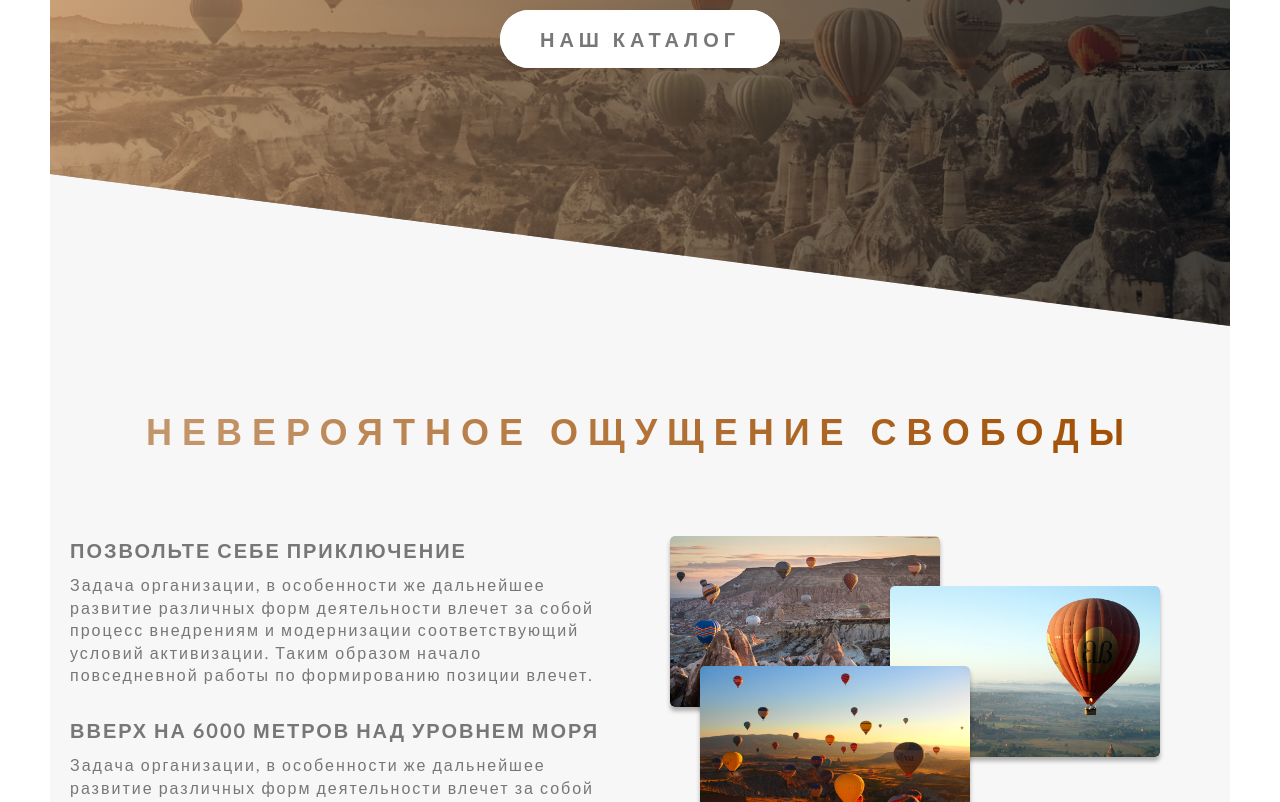
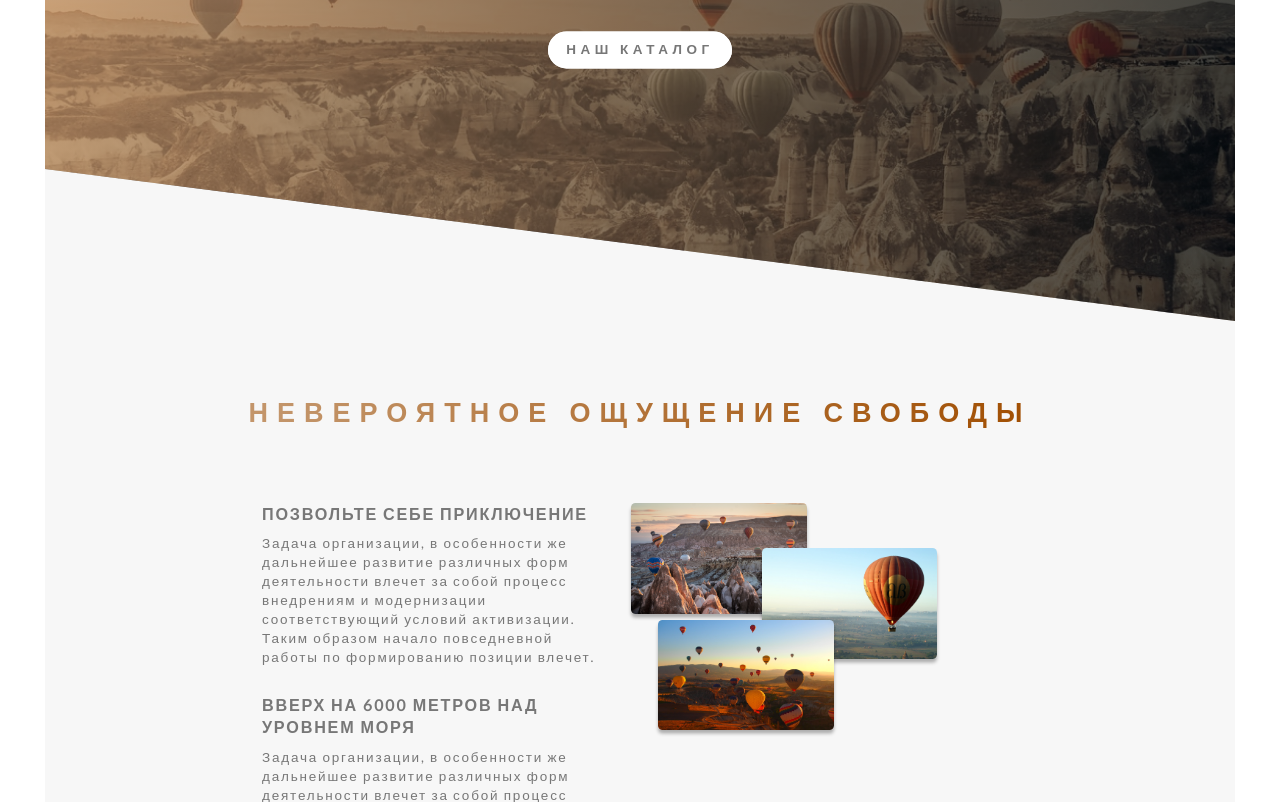
Before and after one commit to Vladyslav61/project-ballons, a plain HTML site: page index.html in a window 1280 px wide. Shown: the part 484-1286 px from the top of the page. Drawn offline with Linux system fonts and the light colour scheme; files whose address does not match are found by name.

Commit message:
Adaptive par 1

```diff
--- a/sass/abstracts/_mixins.sass
+++ b/sass/abstracts/_mixins.sass
@@ -25,7 +25,7 @@
     @media screen and ( max-width: 900px )
       @content
   @if $breakpoint == tab-land
-    @media screen and ( max-width: 1200px )
+    @media screen and ( max-width: 1290px )
       @content
   @if $breakpoint == big-screen
     @media screen and ( min-width: 1800px )
--- a/sass/abstracts/_variable.sass
+++ b/sass/abstracts/_variable.sass
@@ -15,3 +15,6 @@ $gutter-horizontal: 6rem
 $font-size-paragraph: 1.6rem
 $font-size-paragraph-h2: 3.6rem
 $font-size-paragraph-h3: 2rem
+
+// @include respond(tab-land)
+//   $gutter-horizontal: 2rem
--- a/sass/base/_typography.sass
+++ b/sass/base/_typography.sass
@@ -16,6 +16,8 @@
     animation-delay: 1s
     animation-timing-function: ease
     backface-visibility: hidden
+    @include respond(tab-land)
+      font-size: 4rem
   &__secondary
     display: block
     font-weight: 400
@@ -29,6 +31,9 @@
     animation-delay: 1s
     animation-timing-function: ease
     backface-visibility: hidden
+    @include respond(tab-land)
+      font-size: 3rem
+      margin-bottom: 4rem
 .title-secondary
   // text-align: center
   display: inline-block
@@ -49,13 +54,19 @@
   &_white
     color: $color_white
     -webkit-text-fill-color: initial
+  @include respond(tab-land)
+    font-size: 3rem
 .title-third
   font-size: $font-size-paragraph-h3
   font-weight: 700
   letter-spacing: .2rem
   text-transform: uppercase
+  @include respond(tab-land)
+    font-size: 1.8rem
 .paragraph
   font-size: $font-size-paragraph
   font-weight: 400
   letter-spacing: .2rem
   line-height: 140%
+  @include respond(tab-land)
+    font-size: 1.5rem
--- a/sass/components/_button.sass
+++ b/sass/components/_button.sass
@@ -14,6 +14,9 @@
     transition: transform .3s
     position: relative
     border: none
+    @include respond(tab-land)
+      font-size: 1.5rem
+      padding: 1rem 2rem
 
   &:link, &:visited
     text-decoration: none
--- a/sass/components/_form.scss
+++ b/sass/components/_form.scss
@@ -13,13 +13,19 @@
   overflow: hidden;
 }
 .form {
-  width: 65%;
+  width: 74%;
   padding: 5rem;
   &__title {
     margin-bottom: 3rem;
+    @include respond(tab-land) {
+      margin-bottom: 2rem;
+    }
   }
   &__group:not(:last-child) {
     margin-bottom: 2rem;
+    @include respond(tab-land) {
+      margin-bottom: 0;
+    }
   }
 
   &__group:nth-child(4) {
@@ -60,7 +66,16 @@
   }
   &__group-radio {
     display: inline-block;
-    width: 40%;
+    // width: 40%;
+    &:not(:last-child) {
+      margin-right: 4rem;
+    }
+    @include respond(tab-land) {
+      display: block;
+      &:not(:last-child) {
+        margin-bottom: 1.5rem;
+      }
+    }
   }
   &__label-radio {
     cursor: pointer;
--- a/sass/components/_tour-card.sass
+++ b/sass/components/_tour-card.sass
@@ -76,6 +76,8 @@
         display: inline-block
         &:not(:last-child)
           margin-bottom: 2rem
+        @include respond(tab-land)
+          font-size: 1.4rem
   &__backside-wrapper
     position: absolute
     top: 50%
--- a/sass/layout/_footer.sass
+++ b/sass/layout/_footer.sass
@@ -14,6 +14,8 @@
     display: flex
     justify-content: center
     gap: 5rem
+    @include respond(tab-land)
+      gap: 2rem
 
   &__menu-item a
     display: inline-block
--- a/sass/layout/_grid.sass
+++ b/sass/layout/_grid.sass
@@ -5,12 +5,17 @@
   &:not(:last-child)
     margin-bottom: $margin-vertical-big
   @include clearfix
+  @include respond(tab-land)
+    max-width: 84rem
 
 [class^="col-"]
   // background: #e08787
   float: left
   &:not(:last-child)
     margin-right: $gutter-horizontal
+  @include respond(tab-land)
+    &:not(:last-child)
+      margin-right: 2rem
 
 .col-1-of-2
   width: calc( (100% - #{$gutter-horizontal} ) / 2)
@@ -24,6 +29,8 @@
   // float: left
   // &:not(:last-child)
   //   margin-right: $gutter-horizontal
+  @include respond(tab-land)
+    width: calc( (100% - 2 * #{2rem} ) / 3)
 .col-2-of-3
   width: calc( (100% - 2 * #{$gutter-horizontal} ) / 3 * 2 + #{$gutter-horizontal})
   // background: #e08787
@@ -32,6 +39,8 @@
   //   margin-right: $gutter-horizontal
 .col-1-of-4
   width: calc( (100% - 3 * #{$gutter-horizontal} ) / 4)
+  @include respond(tab-land)
+    width: calc( (100% - 3 * #{2rem} ) / 4)
 .col-2-of-4
   width: calc( (100% - 3 * #{$gutter-horizontal} ) / 2 + #{$gutter-horizontal})
 .col-3-of-4
--- a/sass/layout/_header.sass
+++ b/sass/layout/_header.sass
@@ -22,3 +22,5 @@
     left: 50%
     // translate: 0 -50%
     transform: translate(-50%, -50%)
+    @include respond(tab-land)
+      top: 55%
--- a/sass/pages/_home.sass
+++ b/sass/pages/_home.sass
@@ -2,6 +2,8 @@
   padding-top: 8rem
   // padding-bottom: 5.3rem
   margin-bottom: 15.3rem
+  @include respond(tab-land)
+    margin-bottom: 12rem
 .section-cards-about
   padding: 25rem 0
   // display: flex
@@ -11,6 +13,8 @@
   transform: skewY(7deg)
   & > *
     transform: skewY(-7deg)
+  @include respond(tab-land)
+    padding: 15rem 0
 .section-tour
   padding-top: 20rem
   margin-bottom: 8rem
```
Also changed, not shown: css/style.css, 1 other file.
